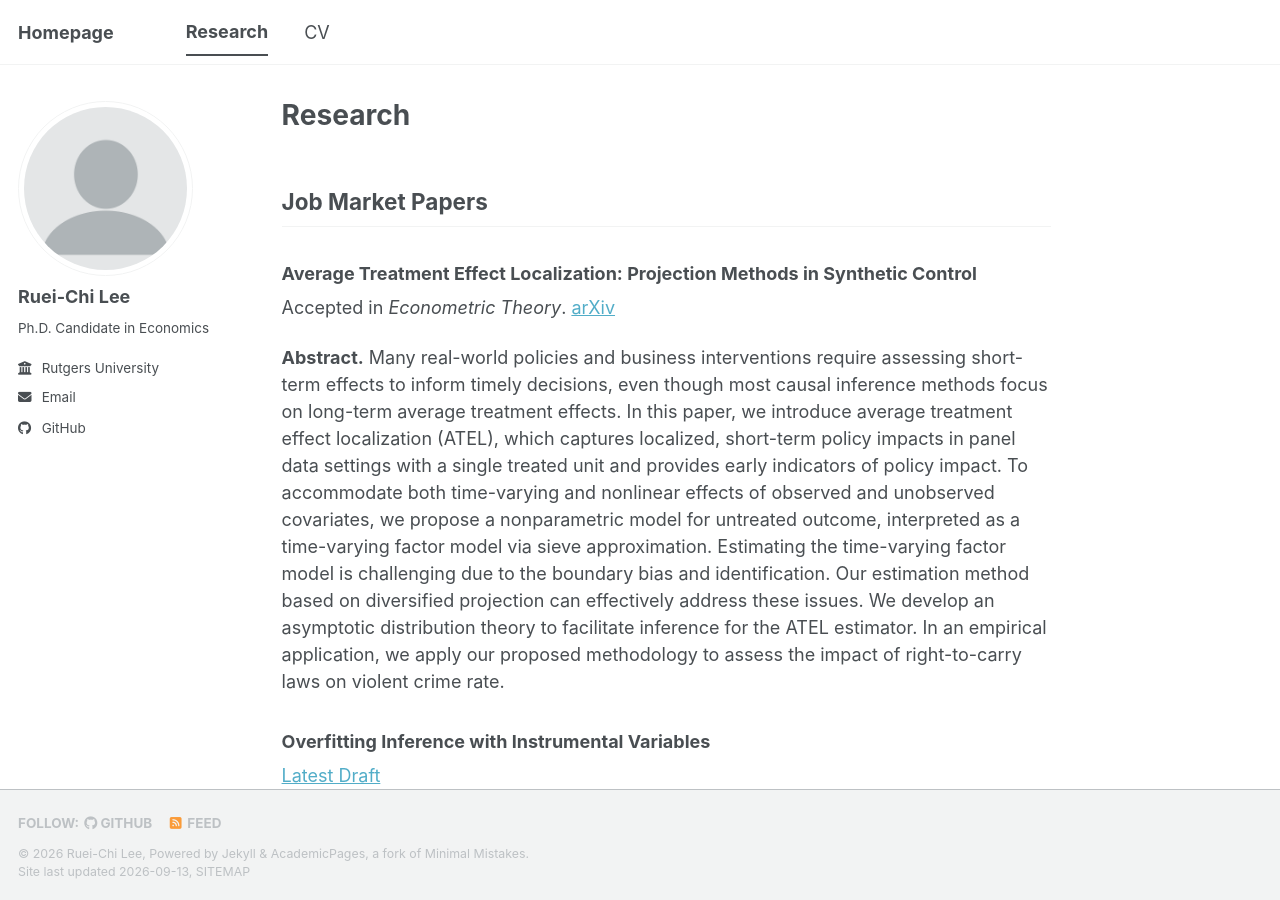
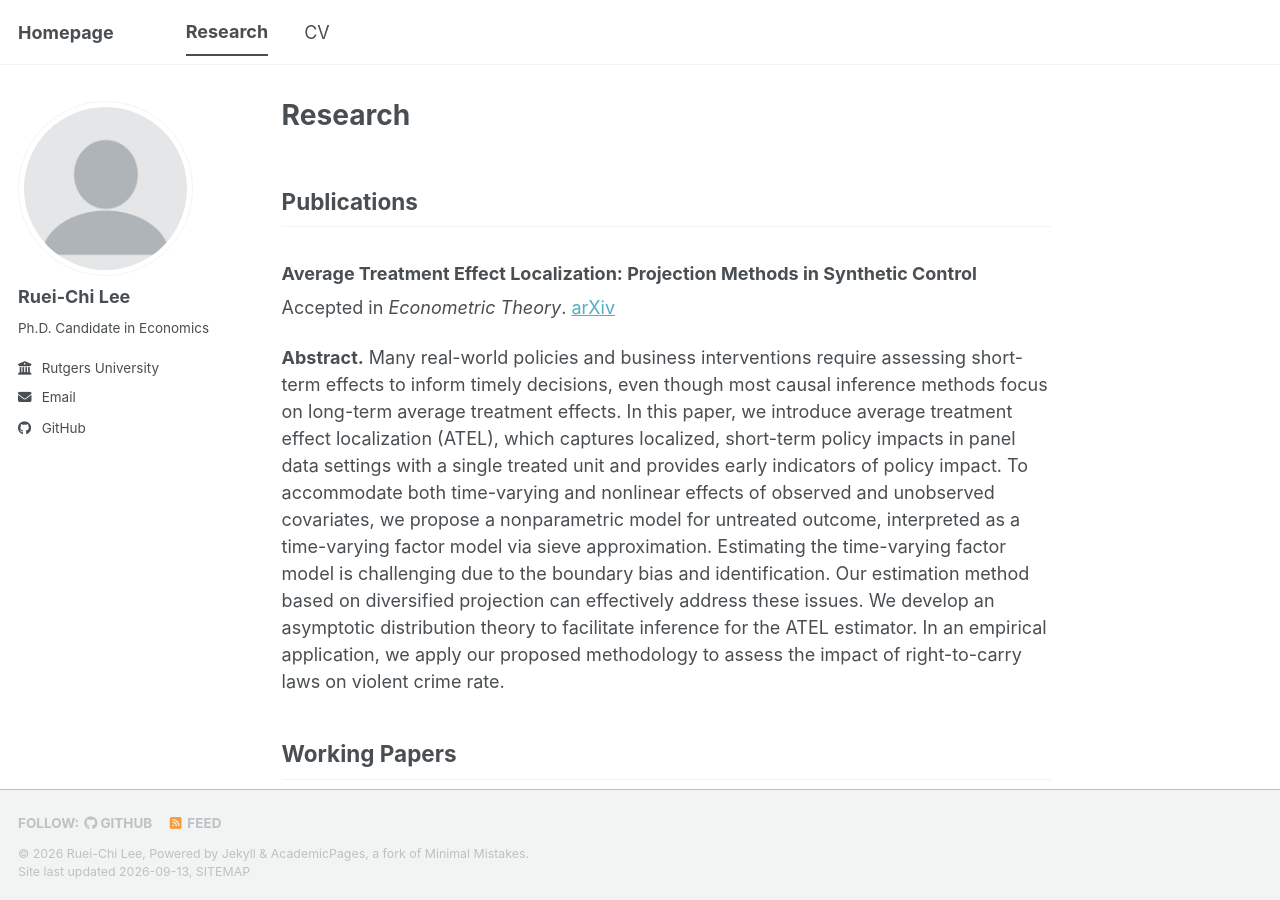
Before and after one commit to rueichilee/rueichilee.github.io, a Jekyll site: the page built from _pages/research.md, in a window 1280 px wide and 900 px high. Built offline with Jekyll 4.4.1, drawn with Linux system fonts in a browser that asks for light colours; a style sheet for code colours, icons or effects is not loaded.

Commit message:
Update research.md

```diff
--- a/_pages/research.md
+++ b/_pages/research.md
@@ -4,7 +4,7 @@ permalink: /research/
 author_profile: true
 ---
 
-## Job Market Papers
+## Publications
 
 ### Average Treatment Effect Localization: Projection Methods in Synthetic Control
 
@@ -12,6 +12,8 @@ Accepted in *Econometric Theory*. [arXiv](https://arxiv.org/abs/2609.10617)
 
 **Abstract.** Many real-world policies and business interventions require assessing short-term effects to inform timely decisions, even though most causal inference methods focus on long-term average treatment effects. In this paper, we introduce average treatment effect localization (ATEL), which captures localized, short-term policy impacts in panel data settings with a single treated unit and provides early indicators of policy impact. To accommodate both time-varying and nonlinear effects of observed and unobserved covariates, we propose a nonparametric model for untreated outcome, interpreted as a time-varying factor model via sieve approximation. Estimating the time-varying factor model is challenging due to the boundary bias and identification. Our estimation method based on diversified projection can effectively address these issues. We develop an asymptotic distribution theory to facilitate inference for the ATEL estimator. In an empirical application, we apply our proposed methodology to assess the impact of right-to-carry laws on violent crime rate.
 
+## Working Papers
+
 ### Overfitting Inference with Instrumental Variables
 
 [Latest Draft](/files/JMP.pdf)
```
